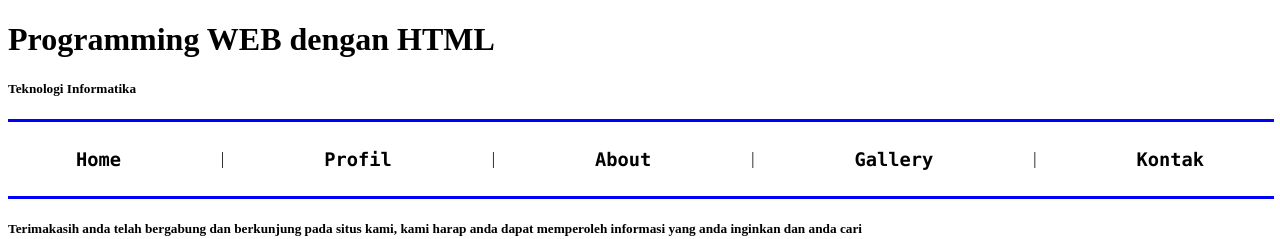
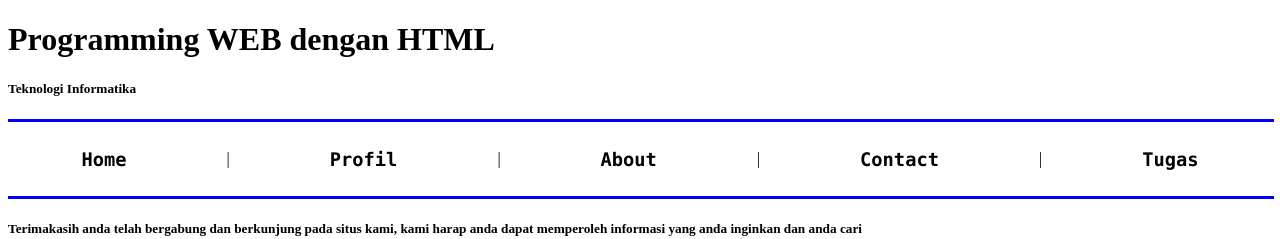
Before and after one commit to WidianDwiPutra/WidianDwiPutra.github.io, a plain HTML site: page index.html in a window 1280 px wide. Shown: the top 239 px of the page. Drawn offline with Linux system fonts and the light colour scheme.

Commit message:
Update index.html

```diff
--- a/index.html
+++ b/index.html
@@ -15,8 +15,8 @@
     <h3 style="margin: 1; padding: 0 100px; font-family: Consolas;">Home</h3> |
     <h3 style="margin: 0; padding: 0 100px; font-family: Consolas;">Profil</h3> |
     <h3 style="margin: 0; padding: 0 100px; font-family: Consolas;">About</h3> |
-    <h3 style="margin: 0; padding: 0 100px; font-family: Consolas;">Gallery</h3> |
-    <h3 style="margin: 0; padding: 0 100px; font-family: Consolas;">Kontak</h3>
+    <h3 style="margin: 0; padding: 0 100px; font-family: Consolas;">Contact</h3> |
+    <h3 style="margin: 0; padding: 0 100px; font-family: Consolas;">Tugas</h3>
   </div>
 <hr width = 100% size = 3 color="blue">
 <h5>Terimakasih anda telah bergabung dan berkunjung pada situs kami, kami harap anda dapat memperoleh informasi yang anda inginkan dan anda cari</h5>
```
